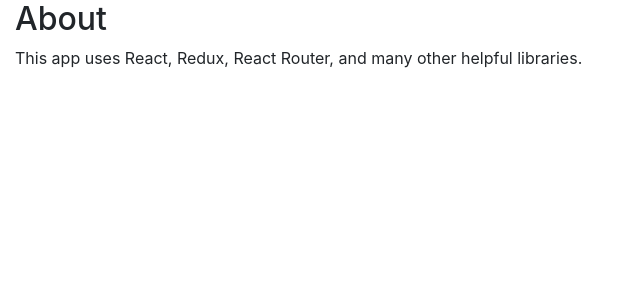
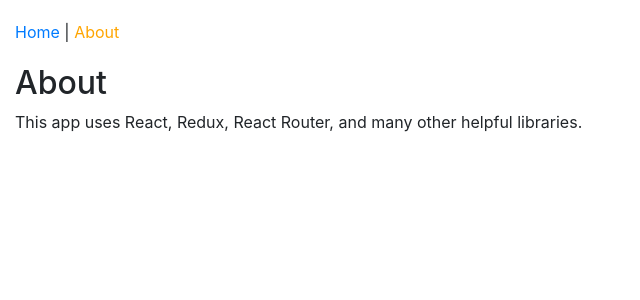
Before and after one commit to abhipadm/react-webpck-redux, a React app: page /about in a window 1280 px wide. Shown: the top 300 px of the page, without its empty margins (0-640 px from the left). Built offline with nearby package versions, Linux system fonts and the light colour scheme.

Commit message:
routing navigation header and some pages

```diff
--- a/src/components/App.jsx
+++ b/src/components/App.jsx
@@ -3,16 +3,20 @@
 
 import HomePage from "./home/HomePage";
 import AboutPage from "./about/AboutPage";
+import Header from "./shared/Header";
+import PageNotFound from "./PageNotFound";
 
 import "./App.css";
 
 function App() {
   return (
     <div className="container-fluid">
-      <switch>
-        <Route exact path="/" component={HomePage} />{" "}
-        <Route exact path="/about" component={AboutPage} />{" "}
-      </switch>{" "}
+      <Header />
+      <Switch>
+        <Route exact path="/" component={HomePage} />
+        <Route exact path="/about" component={AboutPage} />
+        <Route component={PageNotFound} />
+      </Switch>
     </div>
   );
 }
--- /dev/null
+++ b/src/components/PageNotFound.jsx
@@ -0,0 +1,5 @@
+import React from "react";
+
+const PageNotFound = () => <h1>404 - Page Not Found</h1>;
+
+export default PageNotFound;
--- /dev/null
+++ b/src/components/shared/Header.jsx
@@ -0,0 +1,19 @@
+import React from "react";
+import { NavLink } from "react-router-dom";
+
+const Header = () => {
+  const activeStyle = { color: "orange" };
+  return (
+    <nav>
+      <NavLink to="/" activeStyle={activeStyle} exact>
+        Home
+      </NavLink>
+      {" | "}
+      <NavLink to="/about" activeStyle={activeStyle}>
+        About
+      </NavLink>
+    </nav>
+  );
+};
+
+export default Header;
```
